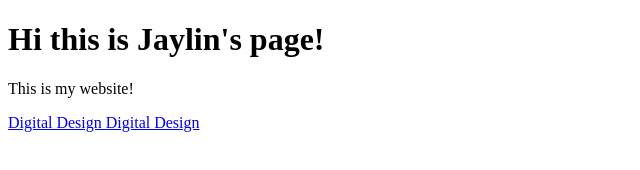
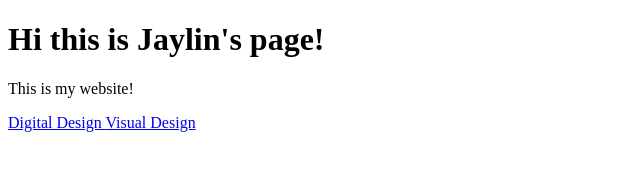
Before and after one commit to JaylinGoesToBeca/JaylinGoesToBeca.github.io, a plain HTML site: page index.html in a window 1280 px wide. Shown: the full height of the page, 0-640 px from the left. Drawn offline with Linux system fonts and the light colour scheme.

Commit message:
Update index.html

```diff
--- a/index.html
+++ b/index.html
@@ -12,7 +12,7 @@
 
       <p> This is my website! </p>
     <a href = “digitaldesign.html”> Digital Design </a>
-    <a href = “visualdesign.html”> Digital Design </a>
+    <a href = “visualdesign.html”> Visual Design </a>
 
   </body>
 </html>
```
